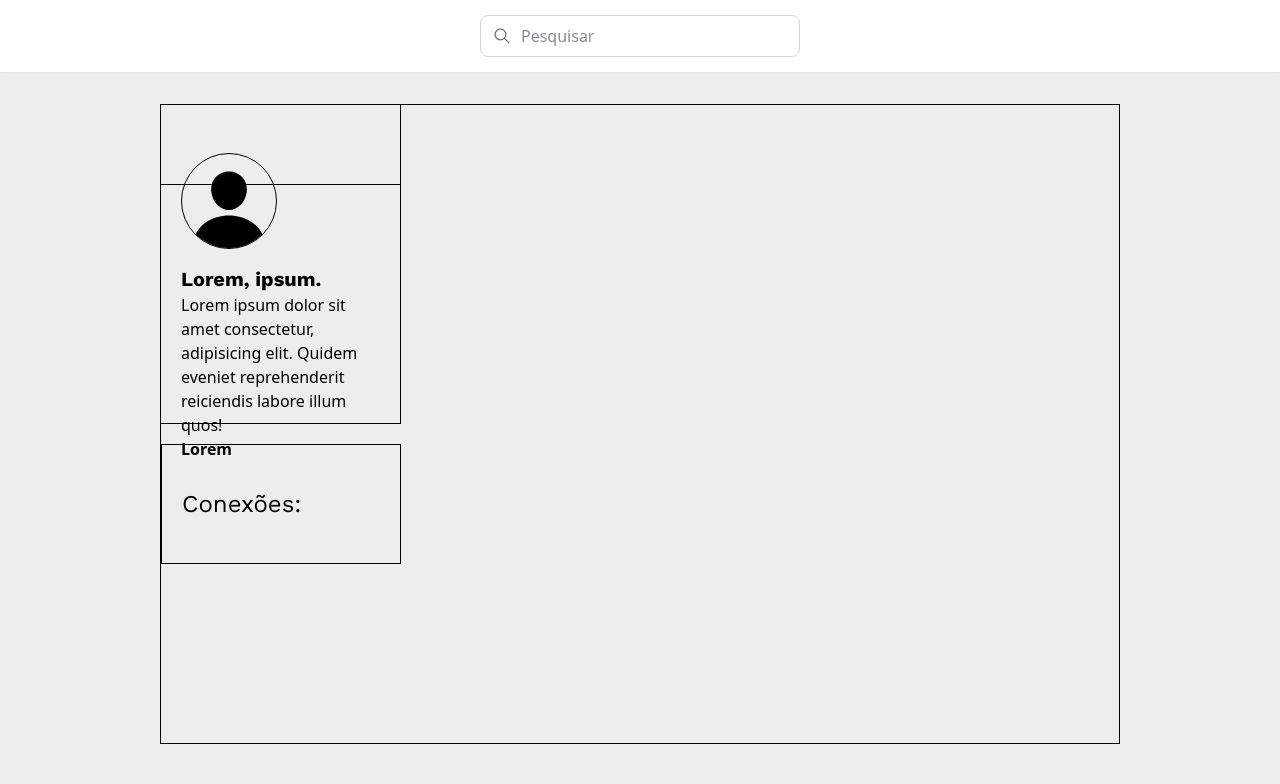
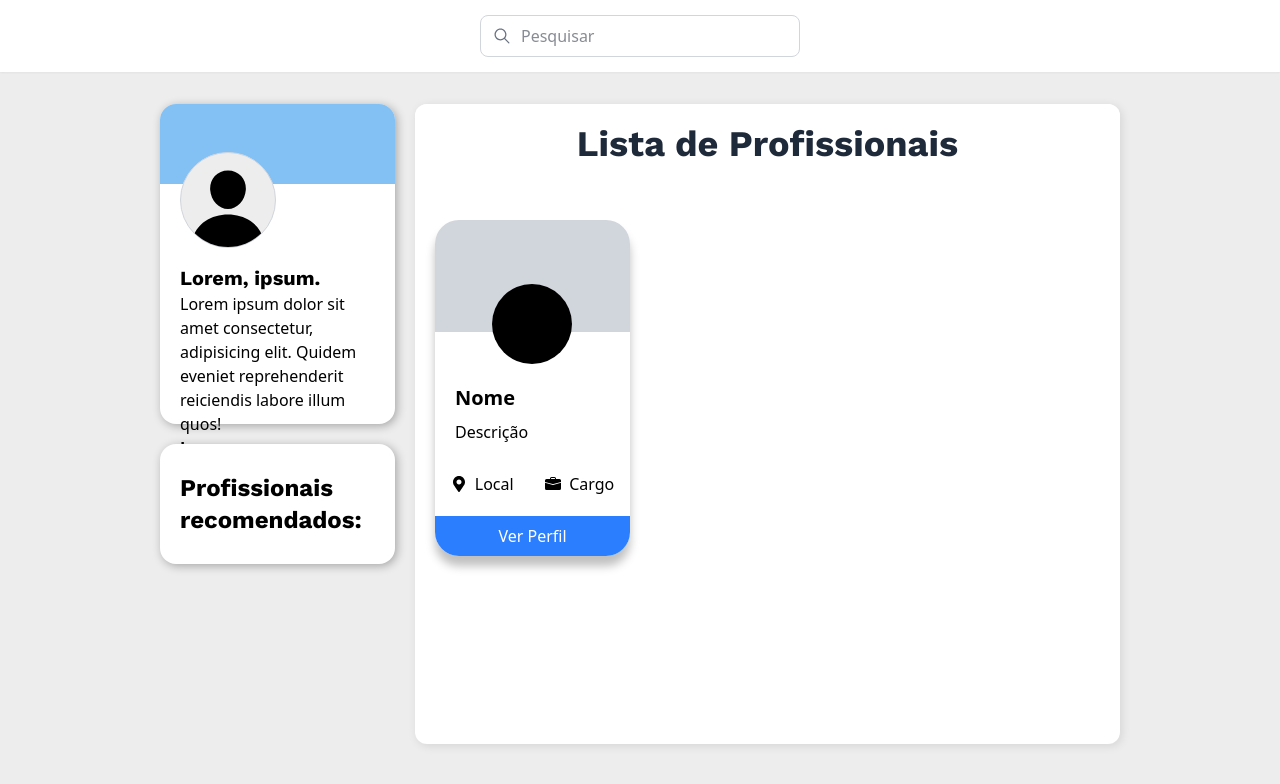
Before and after one commit to Joni-Sassarrao/GS-Front-Web-Development-2o.semestre, a Next.js app in the folder gs-front-web-development/: page / in a window 1280 px wide. Shown: the top 784 px of the page. Built offline with nearby package versions, Linux system fonts and the light colour scheme.

Commit message:
Estrutura dos Cards

```diff
--- /dev/null
+++ b/gs-front-web-development/app/components/Card.js
@@ -0,0 +1,30 @@
+import { FaMapMarkerAlt } from "react-icons/fa";
+import { BsBriefcaseFill } from "react-icons/bs";
+
+export default function Card() {
+    return (
+        <>
+        <div className='rounded-3xl shadow-[0_10px_10px_rgba(0,0,0,0.25)] m-5'>
+            <div className='flex justify-center items-end w-full h-28 bg-gray-300 mb-5 rounded-t-3xl'>
+            {/* Imagem */}
+                <div className='w-20 h-20 translate-y-8 rounded-full bg-black'></div>
+            </div>
+            <div className='p-5 mt-8 w-full flex flex-col'>
+                <h2 className='text-xl font-bold mb-2'>Nome</h2>
+                <p className='mb-2 w-full'>Descrição</p>
+            </div>
+            <div className="w-full flex justify-around pb-5">
+                <div className="flex items-center gap-2">
+                    <FaMapMarkerAlt />
+                    <p>Local</p>
+                </div>
+                <div className="flex items-center gap-2">
+                    <BsBriefcaseFill />
+                    <p>Cargo</p>
+                </div>
+                </div>
+            <button className='bg-blue-500 text-white px-4 py-2 w-full rounded-b-3xl cursor-pointer'>Ver Perfil</button>
+        </div>
+        </>
+    );
+}
--- /dev/null
+++ b/gs-front-web-development/app/components/Cards.js
@@ -0,0 +1,9 @@
+export default function Cards({children}) {
+    return (
+        <>
+        <div className='relative grid grid-cols-3 mt-4 z-10'>
+            {children}
+        </div>
+        </>
+    );
+}
--- a/gs-front-web-development/app/components/Profile.js
+++ b/gs-front-web-development/app/components/Profile.js
@@ -3,9 +3,9 @@ import { IoPerson } from "react-icons/io5";
 export default function Profile() {
     return (
         <>
-        <div className='w-1/4 border-r-1 border-b-1 h-1/2'>
-            <div className='h-1/4 mb-20 border-b-1 pl-5 pr-4'>
-                <div className='relative w-24 h-24 border-1 rounded-full flex justify-center items-end overflow-hidden top-12'>
+        <div className='rounded-2xl h-1/2 bg-white shadow-[2px_2px_10px_rgba(0,0,0,0.3)]'>
+            <div className='h-1/4 mb-20 pl-5 pr-4 bg-[#83c1f5] rounded-t-2xl'>
+                <div className='relative w-24 h-24 border-1 border-gray-300 bg-[#ededed] rounded-full flex justify-center items-end overflow-hidden top-12'>
                     <IoPerson className="absolute text-[5.5rem] top-3"/>
                 </div>
             </div>
--- a/gs-front-web-development/app/page.js
+++ b/gs-front-web-development/app/page.js
@@ -1,14 +1,26 @@
 import Header from './components/Header.js'
 import Profile from './components/Profile.js'
+import Cards from './components/Cards.js';
+import Card from './components/Card.js';
 
 export default function Home() {
   return (
     <>
       <Header/>
-      <div className='h-[80vh] m-auto w-9/12 mt-8 border-1'>
-        <Profile/>
-        <div className='h-30 w-1/4 border-1 mt-5 flex items-center pl-5'>
-          <h1 className='text-2xl'>Conexões: </h1>
+      <div className='h-[80vh] m-auto w-9/12 mt-8  flex gap-5'>
+        <div className='flex flex-col w-1/3'>
+          <Profile/>
+          <div className='h-30 mt-5 flex items-center pl-5 bg-white shadow-[2px_2px_10px_rgba(0,0,0,0.3)] rounded-2xl'>
+            <h1 className='text-2xl font-bold'>Profissionais recomendados: </h1>
+          </div>
+        </div>
+        <div className='w-full h-full overflow-y-scroll bg-white rounded-xl shadow-[2px_2px_10px_rgba(0,0,0,0.1)]'>
+          <div className='sticky top-0 w-full bg-white z-20'>
+            <h1 className='text-4xl text-center p-5 font-bold text-gray-800'>Lista de Profissionais</h1>
+          </div>
+          <Cards>
+            <Card/>
+          </Cards>
         </div>
       </div>
     </>
```
